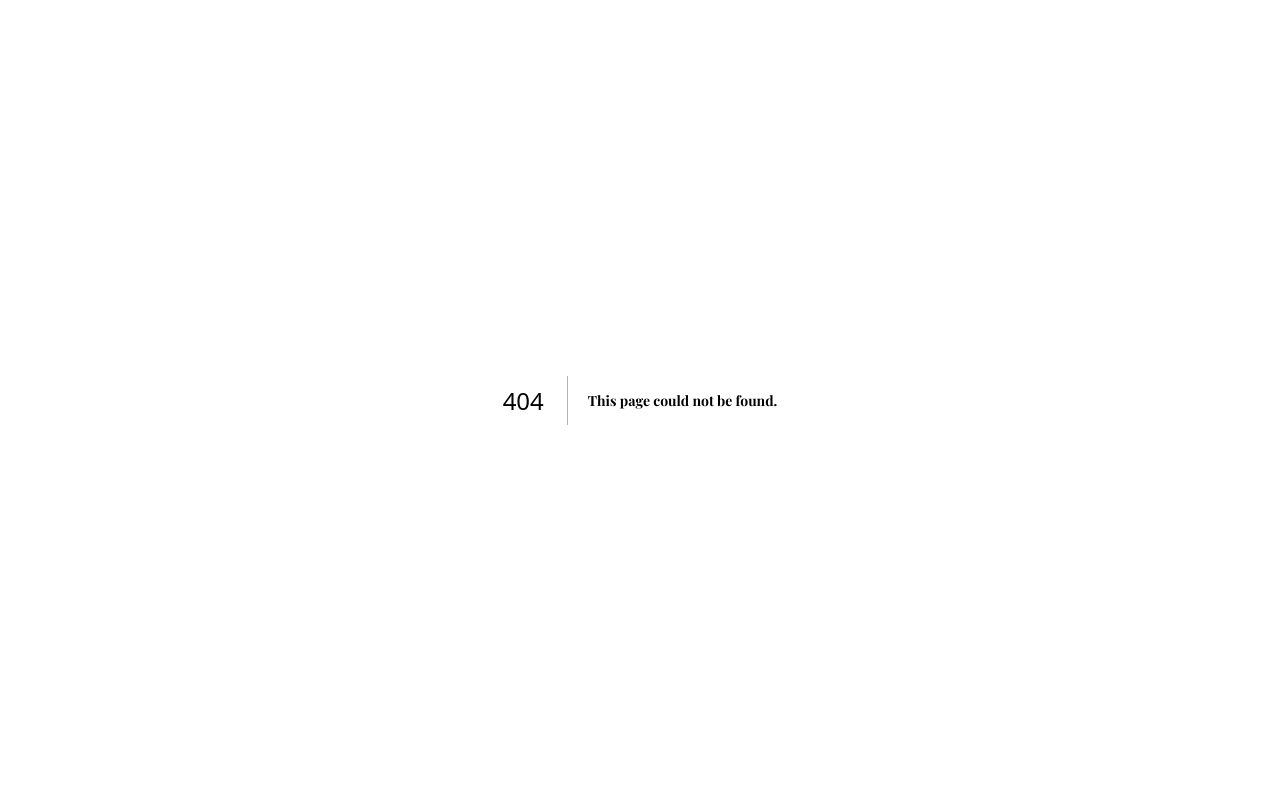
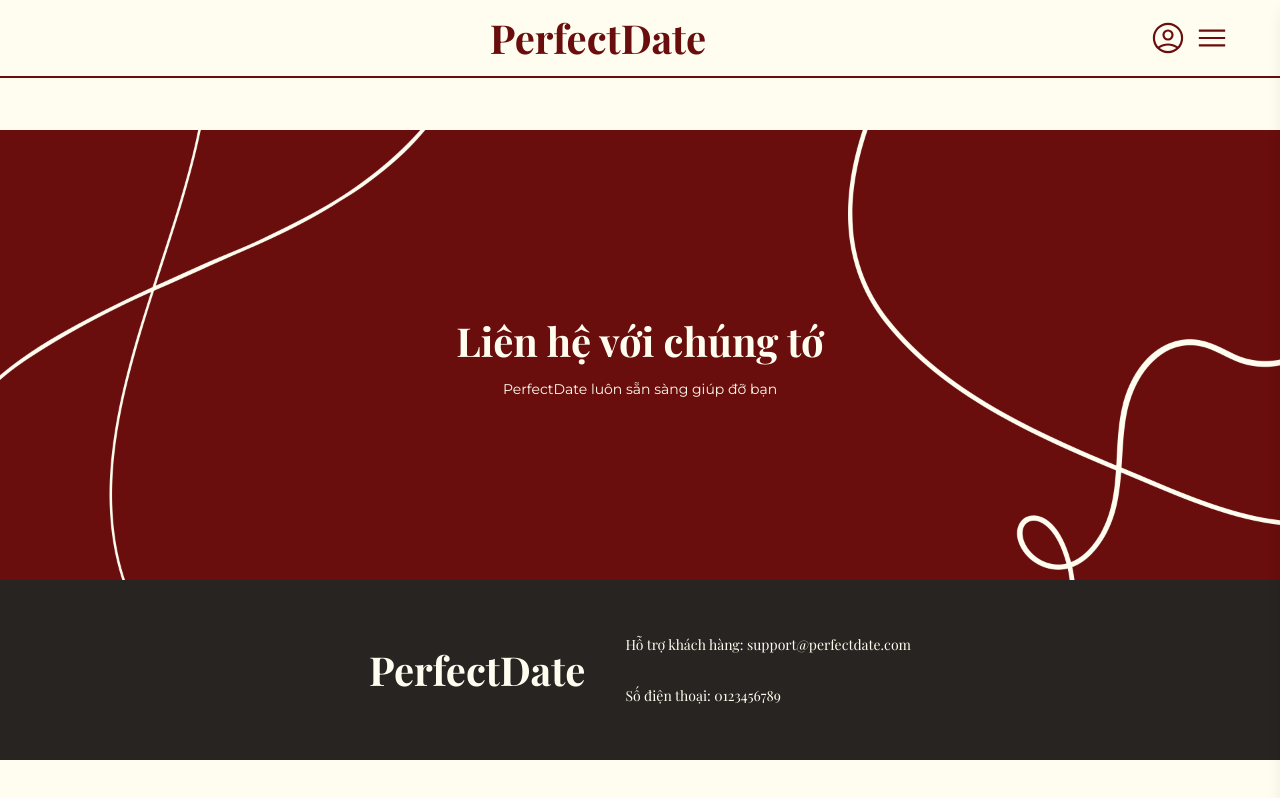
Before and after one commit to mtrine/perfectdate_FE, a Next.js app: page /contact in a window 1280 px wide. Before the commit this address had no page. Built offline with nearby package versions, Linux system fonts and the light colour scheme.

Commit message:
Contact page

```diff
--- /dev/null
+++ b/src/app/(user)/contact/page.tsx
@@ -0,0 +1,9 @@
+import TitleContact from "@/components/user/TitleContact"
+
+export default function ContactPage() {
+    return (
+        <div>
+            <TitleContact />
+        </div>
+    );
+}
--- a/src/app/(user)/home/page.tsx
+++ b/src/app/(user)/home/page.tsx
@@ -7,9 +7,6 @@ import ProblemAwareness from "@/components/user/ProblemAwareness";
 
 export default function HomePage() {
 
-  function handleRegister() {
-    console.log("Đăng ký");
-  }
 
   return (
      <div className="flex flex-col gap-5">
--- a/src/app/globals.css
+++ b/src/app/globals.css
@@ -27,18 +27,15 @@
 @media only screen and (max-width: 600px) {
   body {
     font-size: 8px;
-    font-family: 'Montserrat Regular'
   }
   h1 {
     font-size: 1rem;
   }
   h2 {
     font-size: 1rem;
-    font-family: 'Playfair Display Bold';
   }
   h3 {
     font-size: 0.5rem;
-    font-family: 'Playfair Display Regular';
   }
 
 
@@ -48,18 +45,15 @@
 @media only screen and (min-width: 600px) {
   body {
     font-size: 9px;
-    font-family: 'Montserrat Regular'
   }
   h1 {
     font-size: 1.5rem;
   }
   h2 {
     font-size: 1.25rem;
-    font-family: 'Playfair Display Bold';
   }
   h3 {
     font-size: 0.75rem;
-    font-family: 'Playfair Display Regular';
   }
 
 }
@@ -68,16 +62,15 @@
 @media only screen and (min-width: 768px) {
   body {
     font-size: 10px;
-    font-family: 'Montserrat Regular'
   }
-
+  h1{
+    font-size: 2rem;
+  }
   h2 {
     font-size: 1.5rem;
-    font-family: 'Playfair Display Bold';
   }
   h3 {
     font-size: 1rem;
-    font-family: 'Playfair Display Regular';
   }
 
 
@@ -87,18 +80,16 @@
 @media only screen and (min-width: 992px) {
   body {
     font-size: 14px;
-    font-family: 'Montserrat Regular'
   }
   h1 {
-    font-size: 2rem;
+    font-size: 2.5rem;
   }
   h2 {
     font-size: 2rem;
-    font-family: 'Playfair Display Bold';
+
   }
   h3 {
     font-size: 1.25rem;
-    font-family: 'Playfair Display Regular';
   }
   button{
     font-size: 1.1rem;
@@ -117,6 +108,20 @@
 }
 
 body {
+  font-family: 'Montserrat Regular';
   color: var(--foreground);
   background: var(--background);
 }
+
+h1{
+  font-family: 'Playfair Display Bold';
+}
+
+h2{
+  font-family: 'Playfair Display Bold';
+}
+
+h3{
+  font-family: 'Playfair Display Regular';
+
+}
--- /dev/null
+++ b/src/components/user/FormContact.tsx
@@ -0,0 +1,6 @@
+export default function FormContact() {
+    <div>
+        <h2>Điền thông tin phản hồi vào form dưới đây </h2>
+        <p>Chúng tớ sẽ phản hồi trong thời gian sớm nhất !</p>
+    </div>
+}
--- a/src/components/user/HeroBanner.tsx
+++ b/src/components/user/HeroBanner.tsx
@@ -12,9 +12,8 @@ export default function HeroBanner() {
                 alt="Hero Banner"
                 className="w-full max-w-[200px] sm:max-w-[400px] md:max-w-[500px] lg:max-w-[700px] h-auto"
             />
-
             <div>
-                <ul className=" md:text-left w-full gap-2">
+                <ul className=" md:text-left w-full text-justify">
                     <li>
                         <h3 className="text-darkRed  md:text-left">
                             Khám phá những ý tưởng hay từ cộng đồng
--- a/src/components/user/ProblemAwareness.tsx
+++ b/src/components/user/ProblemAwareness.tsx
@@ -3,10 +3,10 @@ import ImgTulip from "@/assets/images/about uss.png"
 
 export default function ProblemAwareness () {
     return (
-        <div className="flex items-center justify-center  ">
-            <div className="">
-                <h2 className="text-darkRed my-[30px]">Chúng tớ thấu hiểu rằng...</h2>
-                <p className="text-darkRed ">muốn có một buổi hẹn thật ý nghĩa nhưng lại loay hoay không biết bắt đầu từ đâu. Chọn địa điểm, sắp xếp thời gian, rồi còn gửi cho nửa kia sao cho tiện... tất cả nghe có vẻ đơn giản nhưng đôi khi lại tốn quá nhiều thời gian. Vậy nên, Perfect Date ra đời để giúp bạn lên kế hoạch dễ dàng hơn—nhanh chóng, rõ ràng và không còn rắc rối!</p>
+        <div className="flex items-center justify-center gap-2  ">
+            <div className="w-[35%] space-y-5 ">
+                <h2 className="text-darkRed ">Chúng tớ thấu hiểu rằng...</h2>
+                <p className="text-darkRed text-justify ">Muốn có một buổi hẹn thật ý nghĩa nhưng lại loay hoay không biết bắt đầu từ đâu. Chọn địa điểm, sắp xếp thời gian, rồi còn gửi cho nửa kia sao cho tiện... tất cả nghe có vẻ đơn giản nhưng đôi khi lại tốn quá nhiều thời gian. Vậy nên, Perfect Date ra đời để giúp bạn lên kế hoạch dễ dàng hơn—nhanh chóng, rõ ràng và không còn rắc rối!</p>
             </div>
             <Image src={ImgTulip} alt="Tulip Image" className="w-full max-w-[200px] sm:max-w-[300px] lg:max-w-[500px] "/>
         </div>
--- a/src/components/user/SlideBar.tsx
+++ b/src/components/user/SlideBar.tsx
@@ -41,11 +41,11 @@ export default function SlideBar({ isOpen, setIsOpen }: SlideBarProps) {
         <ul className="mx-auto p-2">
           <li className="menu-item">
             <div
-              className={`flex items-center w-full flex-nowrap ${
+              className={`item w-full flex-nowrap ${
                 pathname === "/home" ? "active" : ""
               }`}
             >
-              <hr className="w-[20px] sm:w-[30px] md:w-[40px] lg:w-[50px] border-t-2 border-cream" />
+              <hr className="w-[20px] sm:w-[30px] border-t-2 border-cream" />
               <Link href="/home" className="ml-2 whitespace-nowrap">
                 Trang chủ
               </Link>
@@ -53,11 +53,11 @@ export default function SlideBar({ isOpen, setIsOpen }: SlideBarProps) {
           </li>
           <li className="menu-item">
             <div
-              className={`flex items-center w-full flex-nowrap ${
+              className={`item w-full flex-nowrap ${
                 pathname === "/discover" ? "active" : ""
               }`}
             >
-              <hr className="w-[20px] sm:w-[30px] md:w-[40px] lg:w-[50px] border-t-2 border-cream" />
+              <hr className="w-[20px] sm:w-[30px]  border-t-2 border-cream" />
               <Link href="/discover" className="ml-2 whitespace-nowrap">
                 Khám phá
               </Link>
@@ -65,11 +65,11 @@ export default function SlideBar({ isOpen, setIsOpen }: SlideBarProps) {
           </li>
           <li className="menu-item">
             <div
-              className={`flex items-center w-full flex-nowrap ${
+              className={`item w-full flex-nowrap ${
                 pathname === "/contact" ? "active" : ""
               }`}
             >
-              <hr className="w-[20px] sm:w-[30px] md:w-[40px] lg:w-[50px] border-t-2 border-cream" />
+              <hr className="w-[20px] sm:w-[30px]  border-t-2 border-cream" />
               <Link href="/contact" className="ml-2 whitespace-nowrap">
                 Liên hệ
               </Link>
--- /dev/null
+++ b/src/components/user/TitleContact.tsx
@@ -0,0 +1,11 @@
+import '@/styles/titleContact.css'
+export default function TitleContact() {
+    return (
+        <div
+            className="title-contact bg-cover bg-center h-[100px] sm:h-[450px] w-auto flex flex-col justify-center items-center text-cream space-y-2 "
+        >
+            <h1 >Liên hệ với chúng tớ</h1>
+            <p>PerfectDate luôn sẵn sàng giúp đỡ bạn</p>
+        </div>
+    );
+}
--- a/src/styles/sliderBar.css
+++ b/src/styles/sliderBar.css
@@ -67,11 +67,17 @@ hr {
 /* Điều chỉnh animation khi hover */
 .menu-item:hover a {
     font-family: 'Playfair Display Bold', 'sans-serif';
-    animation: moveAndGlitch 0.5s ease forwards;
+    animation: moveAndGlitch 0.7s ease forwards;
 }
 
 /* Chỉ áp dụng style active khi không hover */
 .active a {
     font-family: 'Playfair Display Bold', 'sans-serif';
-    animation: moveAndGlitch 0.5s ease forwards;
+    animation: moveAndGlitch 0.7s ease forwards;
 }
+
+.item{
+    display: flex;
+    justify-content: center;
+    align-items: center;
+}
--- /dev/null
+++ b/src/styles/titleContact.css
@@ -0,0 +1,3 @@
+.title-contact {
+  background-image: url('../assets/images/banner-contact.png');
+}
```
Also changed, not shown: src/assets/images/banner-contact.png (added), src/components/user/InformationContact.tsx (added).
